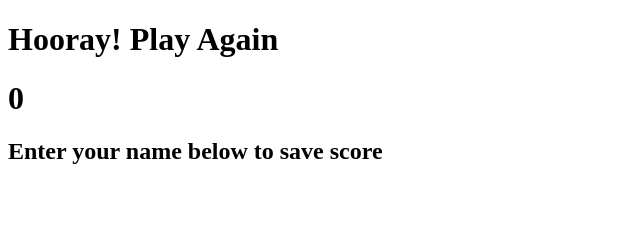
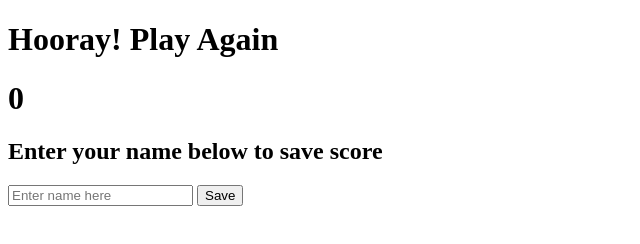
Before and after one commit to Hbrown16/Code-Quiz, a plain HTML site: page game.html in a window 1280 px wide. Shown: the whole page, without its empty margins (0-640 px from the left). Drawn offline with Linux system fonts and the light colour scheme.

Commit message:
save button

```diff
--- a/game.html
+++ b/game.html
@@ -15,7 +15,8 @@
                 <h1 id="finalScore">0</h1>
                 <form class="game-form">
                    <h2 id="final-text">Enter your name below to save score</h2>
-
+                   <input type="text" name="name" id="player" placeholder="Enter name here">
+                   <button class="btn" id="svaeScoreBtn" type="submit" onclick="saveHighScore(event)">Save</button>
                 </form>
             </div>
         </div>
```
